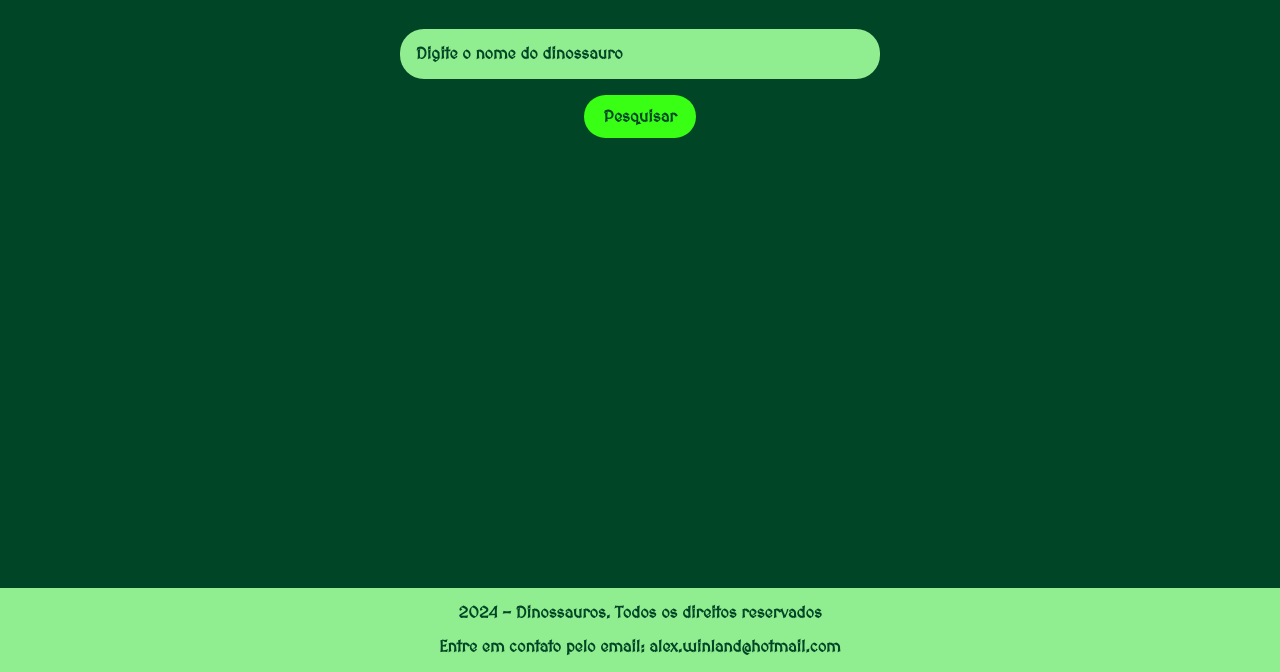
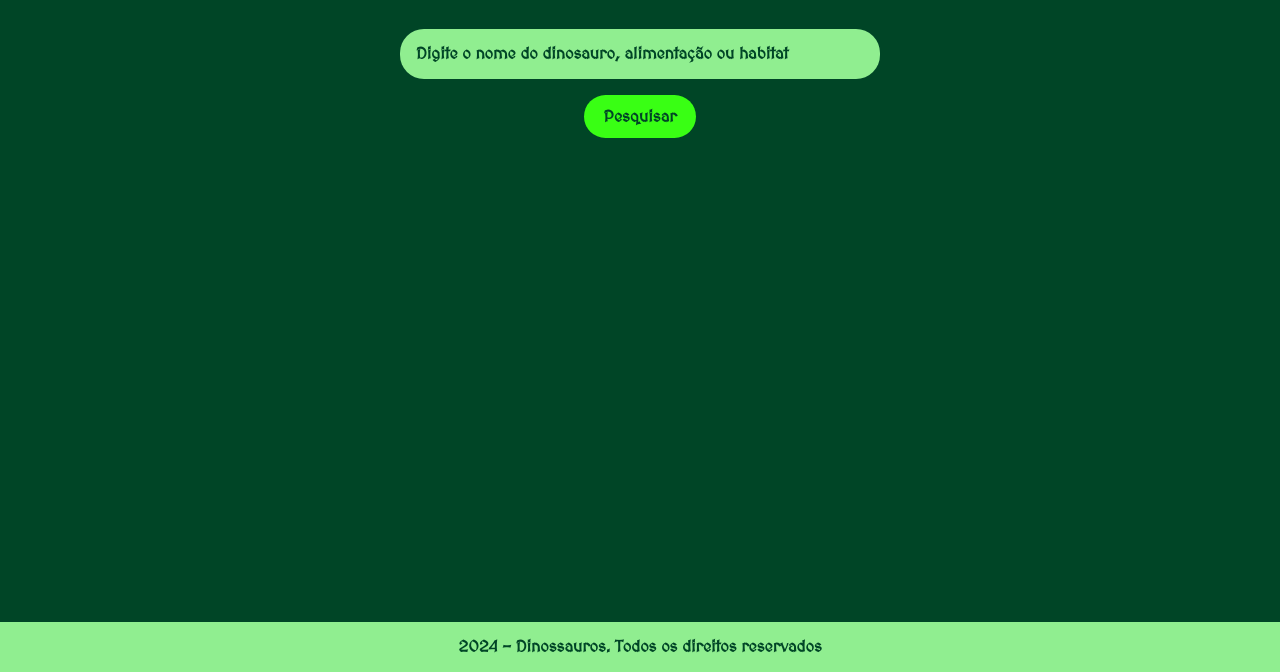
Before and after one commit to alexwinland/funcionalidade-de-busca, a plain HTML site: page index.html in a window 1280 px wide. Shown: the part 128-800 px from the top of the page. Drawn offline with Linux system fonts and the light colour scheme.

Commit message:
Update index.html

```diff
--- a/index.html
+++ b/index.html
@@ -14,14 +14,17 @@
     </header>
     <main>
       <section>
-        <input type="text" placeholder="Digite o nome do dinossauro" />
+        <input
+          type="text"
+          placeholder="Digite o nome do dinosauro, alimentação ou habitat"
+          id="campo-pesquisa"
+        />
         <button onclick="pesquisar()">Pesquisar</button>
       </section>
       <section class="resultados-pesquisa" id="resultados-pesquisa"></section>
     </main>
     <footer>
       <p>2024 - Dinossauros. Todos os direitos reservados</p>
-      <p>Entre em contato pelo email: alex.winland@hotmail.com</p>
     </footer>
     <script src="dados.js"></script>
     <script src="app.js"></script>
```
